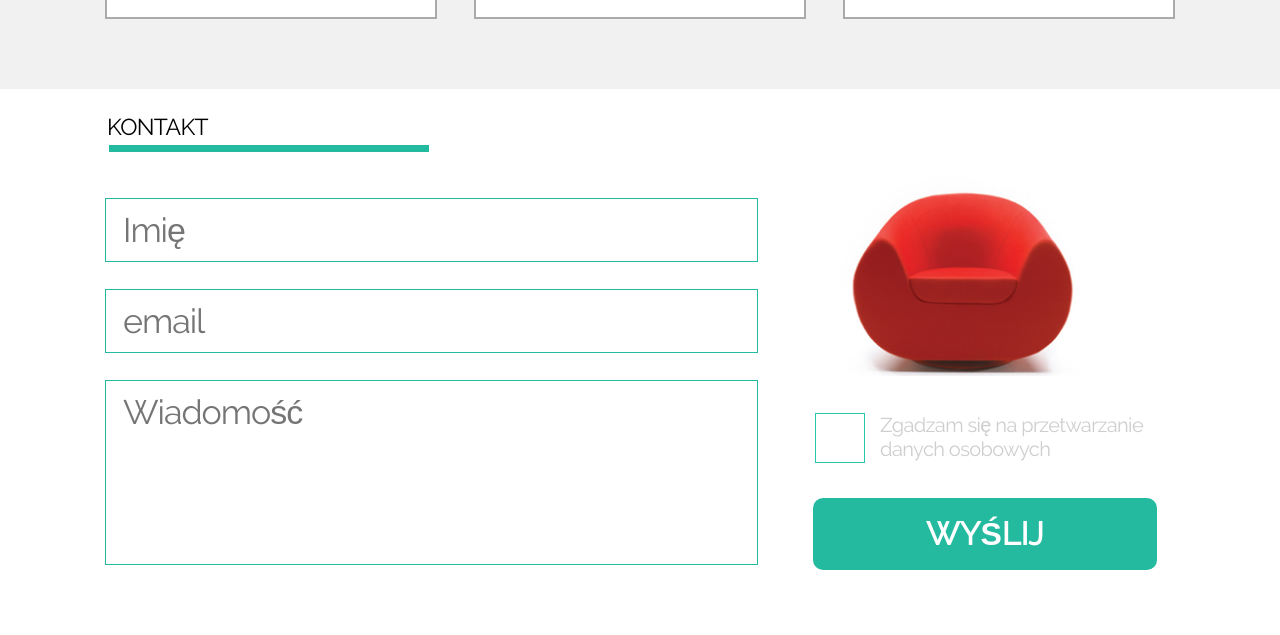
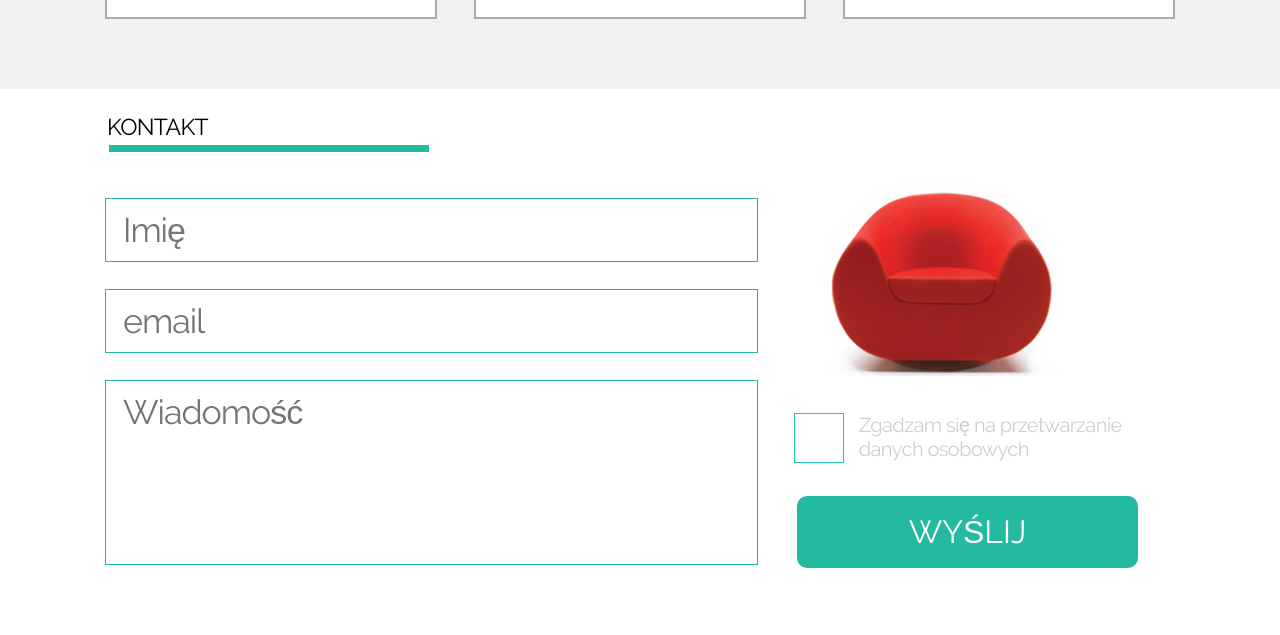
Before and after one commit to duril84/Warsztaty-HTML-CSS, a website built with webpack: page index.html in a window 1280 px wide. Shown: the part 1535-2170 px from the top of the page. Built offline with nearby package versions, Linux system fonts and the light colour scheme.

Commit message:
corrections in scss files

```diff
--- a/index.html
+++ b/index.html
@@ -171,13 +171,12 @@
 
         <div class="container">
             <div class="contact__item">
+                <form action="" class="action">
                     <div class="contact__column">
-                    <form action="" class="action">
                             <p><input type="text" id="name" placeholder="Imię"></p>
                             <p><input type="text" id="email" placeholder="email"></p>
                             <p><textarea name="textarea" id="textarea" cols="30" rows="10"
                                     placeholder="Wiadomość"></textarea></p>
-                    </form>
                     </div>
                     <div class="contact__column">
                         <div class="contact__img"></div>
@@ -185,8 +184,9 @@
                             <input type="checkbox" id="transport" data-transport-price="200">
                             <label for="transport">Zgadzam się na przetwarzanie danych osobowych</label>
                         </div>
-                    <a href="" class="contact__link">Wyślij</a>
+                        <button class="contact__link">Wyślij</button>
                     </div>
+                </form>
             </div>
         </div>
 
--- a/scss/elements/_contact-section.scss
+++ b/scss/elements/_contact-section.scss
@@ -54,20 +54,24 @@
 
 .contact .container {
   .contact__column {
-    a {
+    button {
+      cursor: pointer;
       font-family: $main-font-family;
-      font-weight: 800;
+      font-weight: 400;
       font-size: 32px;
-      text-decoration: none;
       text-transform: uppercase;
       color: $color-font-primary-light;
       border-radius: 10px;
       background-color: $color-font-secondary;
-      padding: 17px 113px;
+      padding: 17px 112px;
       align-self: center;
       position: absolute;
       margin: auto 0 20px 0;
-      transform: translateY(14px) translateX(-21px);
+      transform: translateY(12px) translateX(-16px);
+      border: none;
+      &:hover {
+        background-color: darken($color-font-secondary, 20%);
+      }
     }
     &:first-child {
       width: 61%;
@@ -84,6 +88,10 @@
       }
     }
   }
+}
+
+.action {
+  display: flex;
 }
 
 .action p input {
```
Also changed, not shown: dist/out.js. Lines whose indentation alone changed are shown as unchanged.
